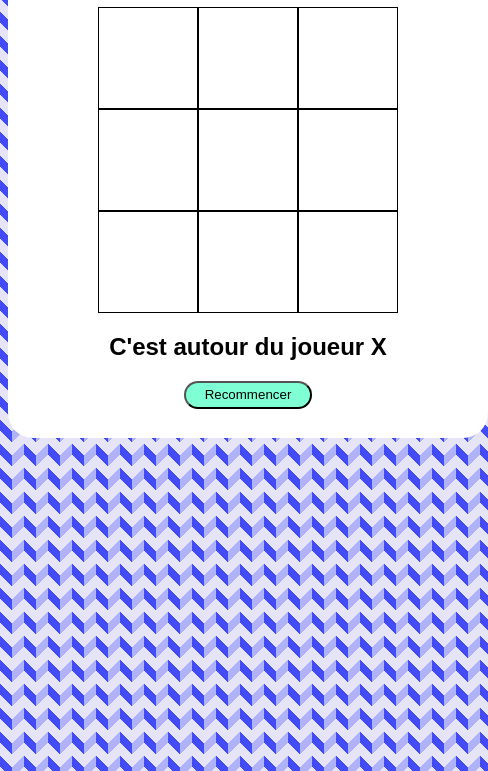
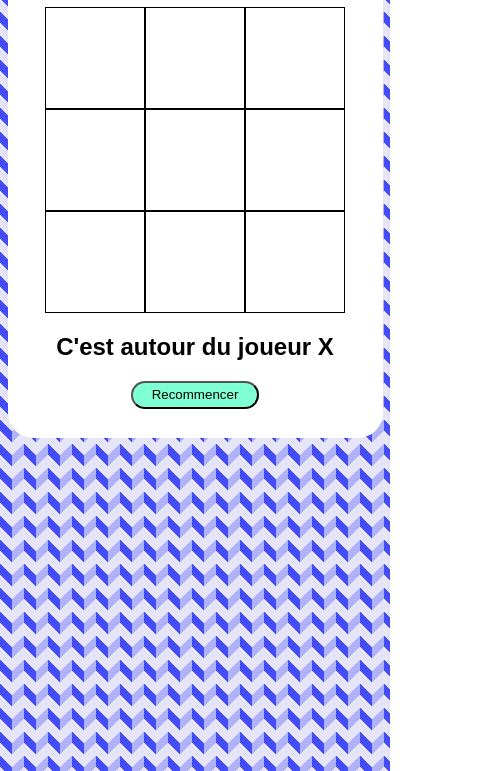
Before and after one commit to Markohh9/Markohh9-Projet-Perso-n-2-TicTacToe, a plain HTML site: page index.html in a window 390 px wide. Shown: the part 73-844 px from the top of the page, 488 px wide, since content can reach past the window. Drawn offline with Linux system fonts and the light colour scheme.

Commit message:
adding the responsiv

```diff
--- /dev/null
+++ b/css/mobile.css
@@ -0,0 +1,19 @@
+@media screen and (max-width: 768px)
+{
+    body{
+        width: 375px;
+        overflow: hidden;
+        margin-left: 0px;
+        margin-right: 0px;
+        margin: auto;
+
+
+    }
+
+    .game {
+        width: 375px;
+        margin: 0;
+    }
+
+    #jeu {}
+}
--- a/index.html
+++ b/index.html
@@ -5,6 +5,7 @@
     <meta http-equiv="X-UA-Compatible" content="IE=edge">
     <meta name="viewport" content="width=device-width, initial-scale=1.0">
     <link rel="stylesheet" href="./css/style.css">
+    <link rel="stylesheet" href="./css/mobile.css">
     <title>Morpion</title>
 </head>
 <body>
```
